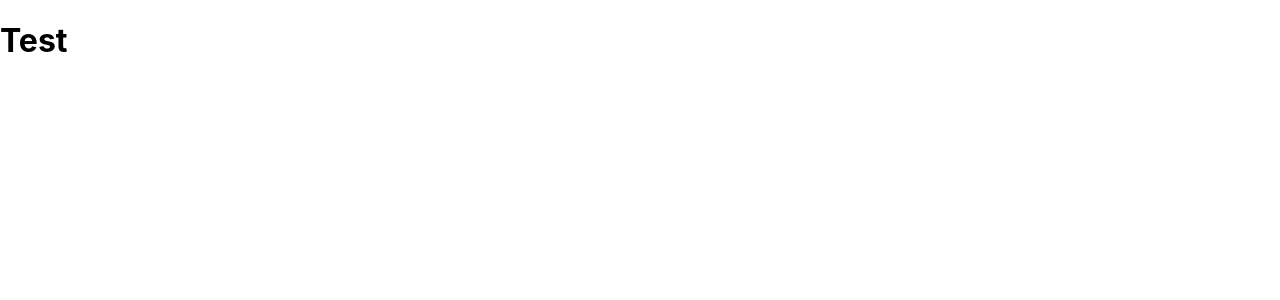
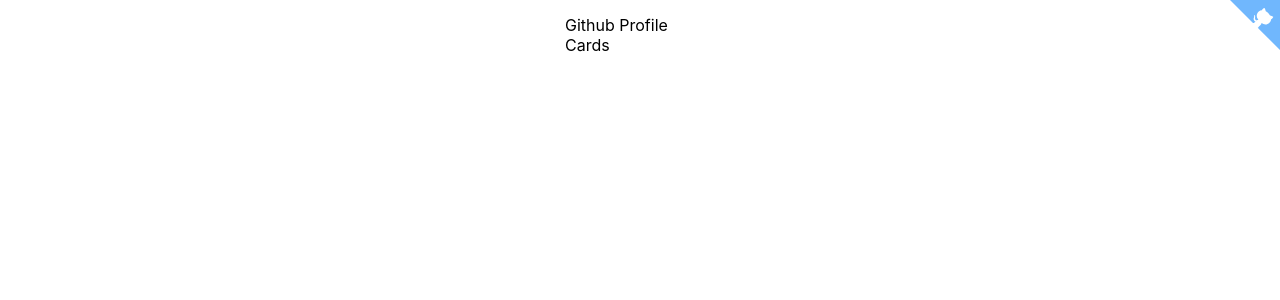
Before and after one commit to srinibasbiswal/Github-Profile-README, a React (Create React App) app: page / in a window 1280 px wide. Shown: the top 300 px of the page. Built offline with nearby package versions, Linux system fonts and the light colour scheme.

Commit message:
Add Header Component

```diff
--- a/src/App.js
+++ b/src/App.js
@@ -1,11 +1,11 @@
 import React from 'react';
-import logo from './logo.svg';
 import './App.css';
+import MainContainer from './containers/MainContainer';
 
 function App() {
   return (
     <div className="App">
-      <h1>Test</h1>
+      <MainContainer></MainContainer>
     </div>
   );
 }
--- a/src/components/HeaderComponent.js
+++ b/src/components/HeaderComponent.js
@@ -0,0 +1,18 @@
+import React from 'react';
+import styles from '../stylesheets/style.module.css';
+
+function HeaderComponent(){
+    return(
+        <div className={`${styles.Header}`}>
+            <div className={`${styles.HeaderTitle}`}>Github Profile Cards</div>
+            <a href="https://github.com/srinibasbiswal/GithubProfileCards" target="_blank" className={`${styles.github_corner}`}aria-label="View source on GitHub">
+                <svg width="50" height="50" viewBox="0 0 250 250" className={`${styles.GitHubBanner}`} aria-hidden="true"><path d="M0,0 L115,115 L130,115 L142,142 L250,250 L250,0 Z"></path>
+                    <path d="M128.3,109.0 C113.8,99.7 119.0,89.6 119.0,89.6 C122.0,82.7 120.5,78.6 120.5,78.6 C119.2,72.0 123.4,76.3 123.4,76.3 C127.3,80.9 125.5,87.3 125.5,87.3 C122.9,97.6 130.6,101.9 134.4,103.2" fill="currentColor"  className={`${styles.octo_arm}`}></path>
+                    <path d="M115.0,115.0 C114.9,115.1 118.7,116.5 119.8,115.4 L133.7,101.6 C136.9,99.2 139.9,98.4 142.2,98.6 C133.8,88.0 127.5,74.4 143.8,58.0 C148.5,53.4 154.0,51.2 159.7,51.0 C160.3,49.4 163.2,43.6 171.4,40.1 C171.4,40.1 176.1,42.5 178.8,56.2 C183.1,58.6 187.2,61.8 190.9,65.4 C194.5,69.0 197.7,73.2 200.1,77.6 C213.8,80.2 216.3,84.9 216.3,84.9 C212.7,93.1 206.9,96.0 205.4,96.6 C205.1,102.4 203.0,107.8 198.3,112.5 C181.9,128.9 168.3,122.5 157.7,114.1 C157.9,116.9 156.7,120.9 152.7,124.9 L141.0,136.5 C139.8,137.7 141.6,141.9 141.8,141.8 Z" fill="currentColor" class="octo-body"></path>
+                </svg>
+            </a>
+        </div>
+    );
+}
+
+export default HeaderComponent;
--- a/src/containers/MainContainer.js
+++ b/src/containers/MainContainer.js
@@ -0,0 +1,10 @@
+import React from 'react';
+import HeaderComponent from '../components/HeaderComponent';
+
+function MainContainer(){
+    return(
+        <HeaderComponent></HeaderComponent>
+    );
+}
+
+export default MainContainer;
--- /dev/null
+++ b/src/stylesheets/style.module.css
@@ -0,0 +1,35 @@
+/* Header */
+.Header{
+    width: 100% !important;
+    height: 50px !important;
+    position: absolute;
+}
+
+.HeaderTitle{
+    margin: auto auto !important;
+    margin-top: 15px !important;
+    max-width:  150px !important;
+}
+
+.GitHubBanner{
+fill:#70B7FD; color:#fff; position: absolute; top: 0; border: 0; right: 0;
+}
+.octo_arm{
+    transform-origin: 130px 106px;
+}
+.github_corner:hover .octo_arm{
+    animation:octocat-wave 560ms ease-in-out
+}
+@keyframes octocat-wave{
+    0%,100%{transform:rotate(0)}
+    20%,60%{transform:rotate(-25deg)}
+    40%,80%{transform:rotate(10deg)}
+}
+@media (max-width:500px){
+    .github_corner:hover .octo-arm{
+        animation:none
+    }
+    .github_corner .octo_arm{
+        animation:octocat-wave 560ms ease-in-out
+    }
+}
```
